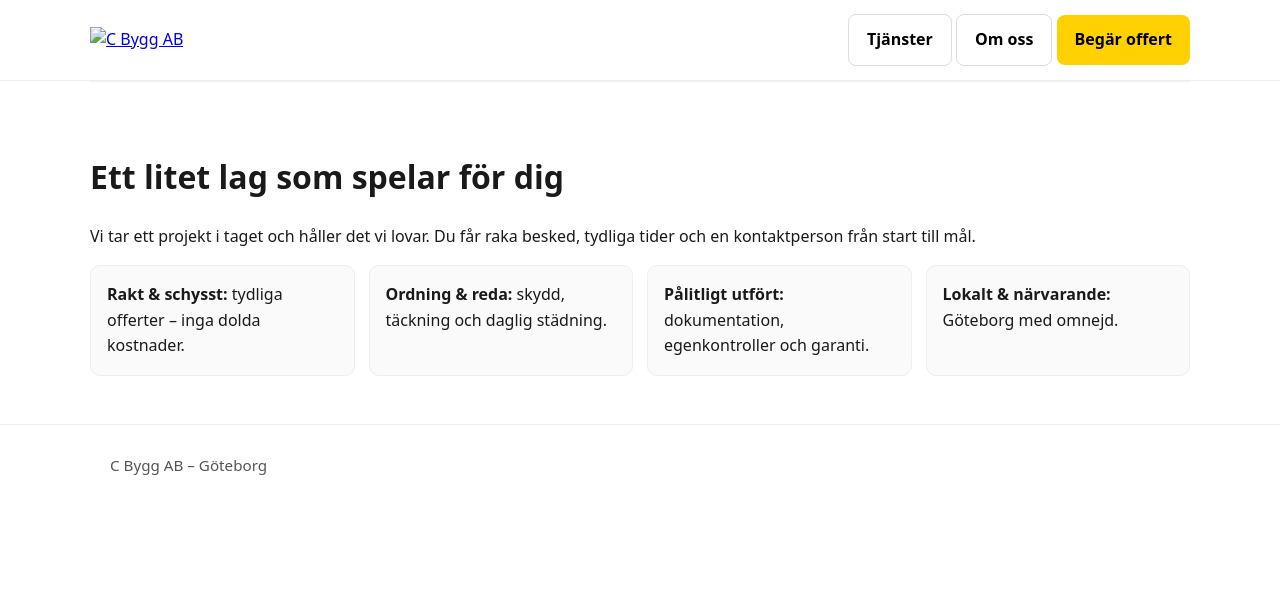
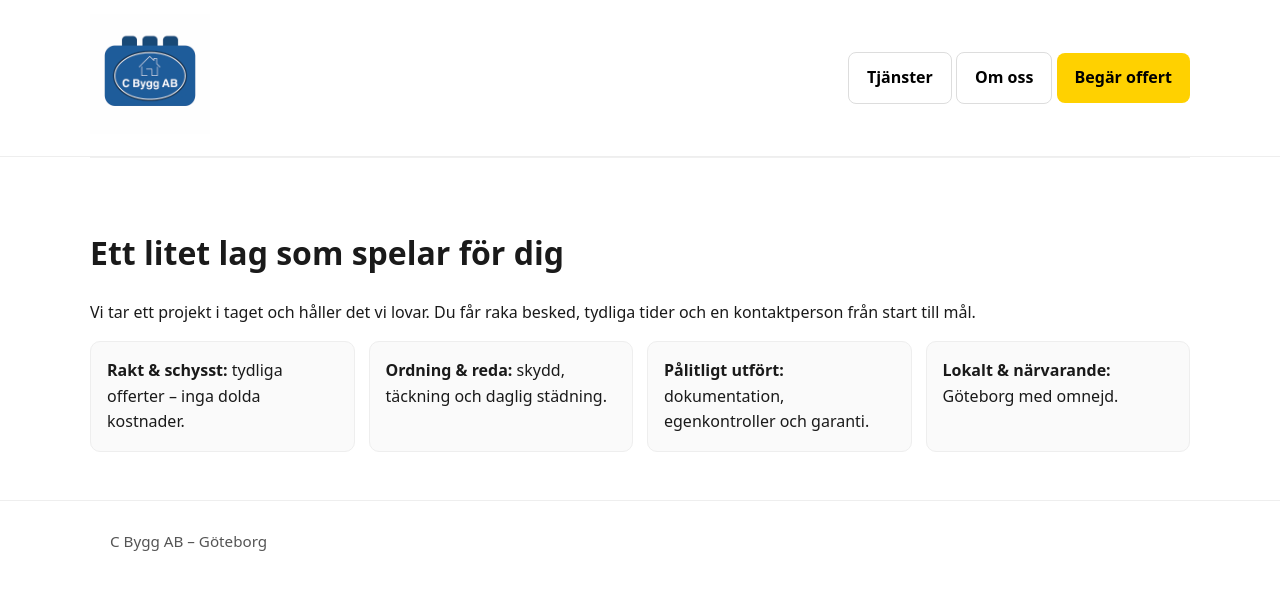
Before and after one commit to CBygg2025/Cbyggab-site, a plain HTML site: page about.html in a window 1280 px wide. Drawn offline with Linux system fonts and the light colour scheme.

Commit message:
Update logo image in about.html

```diff
--- a/about.html
+++ b/about.html
@@ -10,7 +10,7 @@
   <header>
     <div class="container nav">
       <a href="/" class="nav-logo" aria-label="C Bygg AB">
-        <img src="assets/loggakloss.png" alt="C Bygg AB" />
+        <img src="assets/loggakloss2.png" alt="C Bygg AB" />
       </a>
       <nav>
         <a class="btn secondary" href="services.html">Tjänster</a>
```
